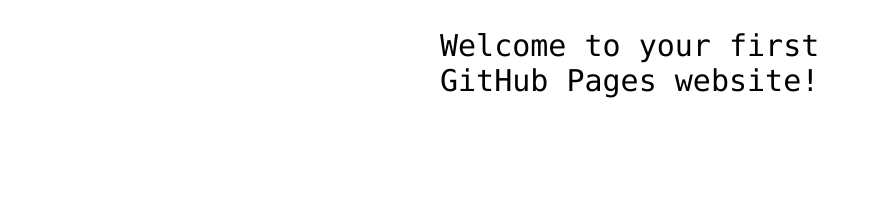
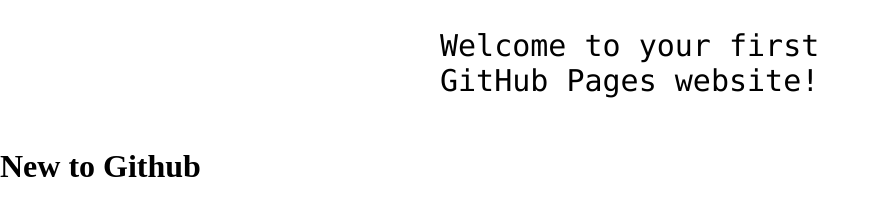
Before and after one commit to negi-sachin/hello-world, a plain HTML site: page index.html in a window 1280 px wide. Shown: the part 360-576 px from the top of the page, without its empty margins (0-895 px from the left). Drawn offline with Linux system fonts and the light colour scheme.

Commit message:
New line added in index.html

```diff
--- a/index.html
+++ b/index.html
@@ -13,6 +13,6 @@
 
 <!-- Change this code here by copy and pasting your template on line 15 -->
 <p>Welcome to your first GitHub Pages website!</p>
-
+  <h1>New to Github </h1>
 </body>
 </html>
```
